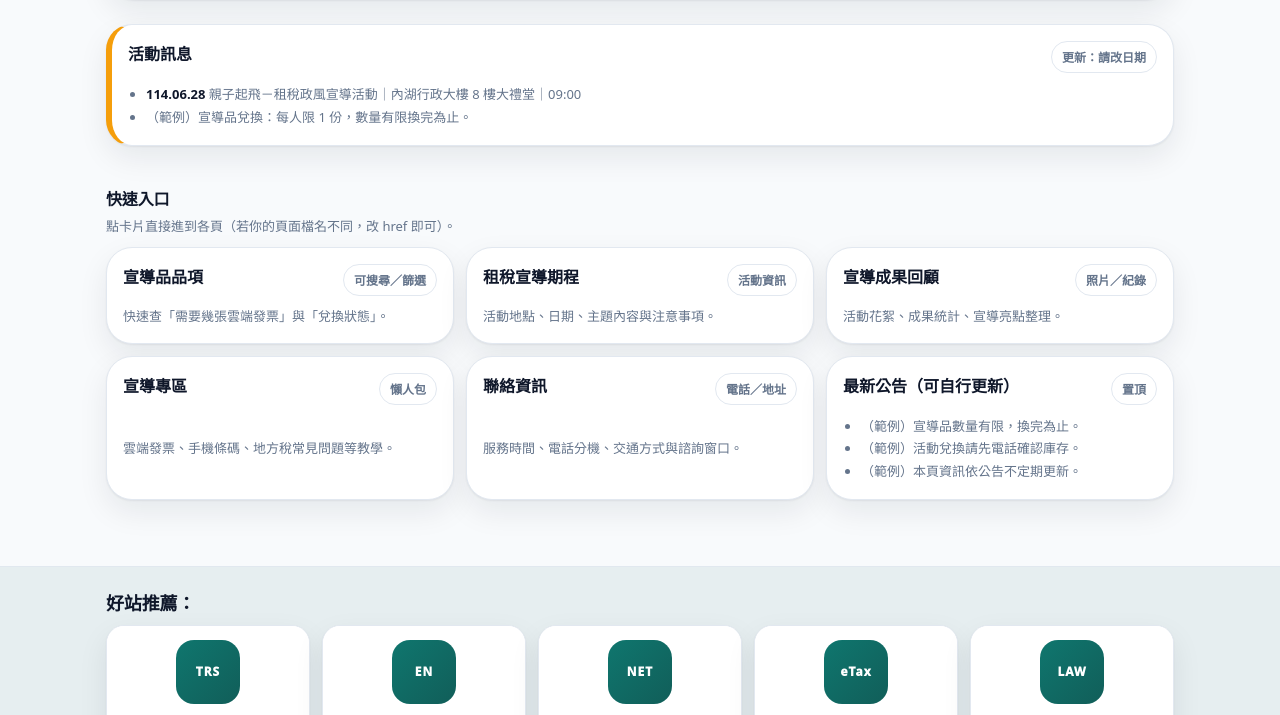
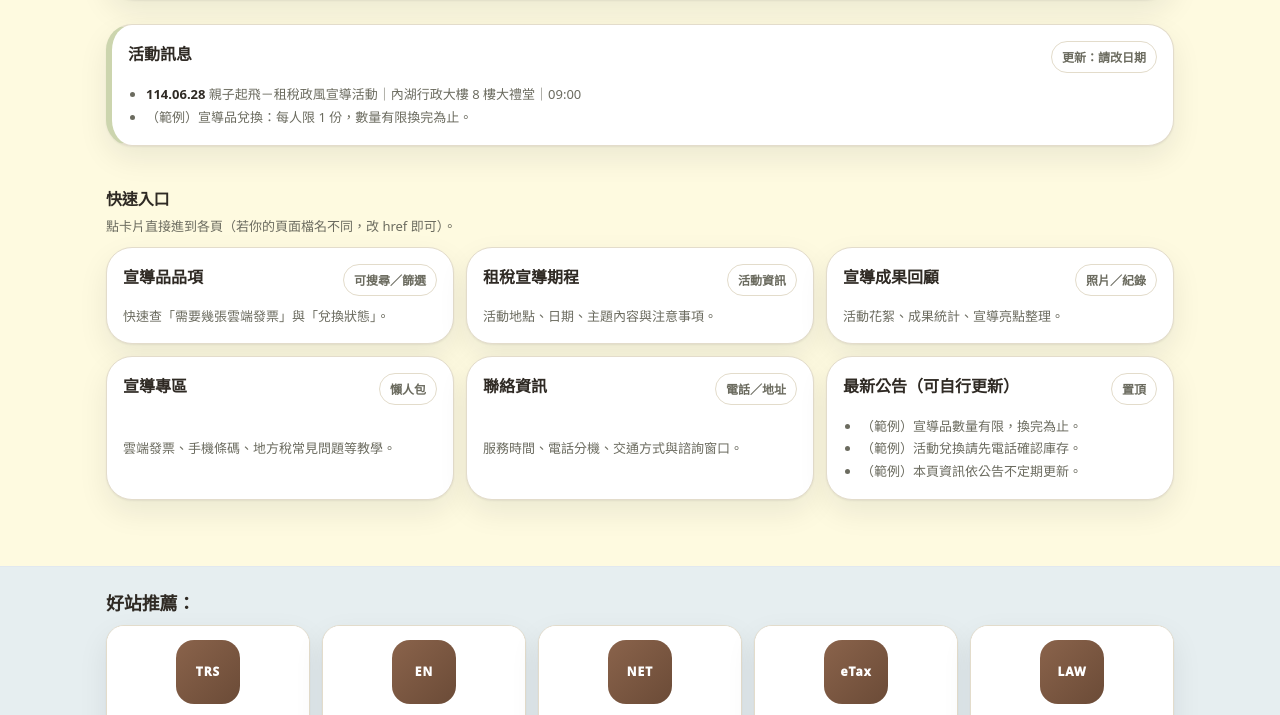
Before and after one commit to yokuhei-ping/Taipei-City-Revenue-Service-Neihu-Branch-1, a plain HTML site: page index.html in a window 1280 px wide. Shown: the part 264-979 px from the top of the page. Drawn offline with Linux system fonts and the light colour scheme.

Commit message:
Update style.css
color

```diff
--- a/assets/style.css
+++ b/assets/style.css
@@ -1,14 +1,23 @@
 :root{
-  --bg:#f8fafc; --card:#ffffff; --muted:#64748b; --text:#0f172a; --line:#e2e8f0;
+  /* 地圖色系：沙/紙/鼠尾草 + 青銅 */
+  --bg:#FEFAE0;        /* 玉米鬚：全站背景 */
+  --card:#ffffff;      /* 卡片保持白，閱讀最清楚 */
+  --muted:#6B6B5F;     /* 柔和灰綠 */
+  --text:#2F2A24;      /* 深棕黑：像地圖印刷墨色 */
+  --line:#E3DCCB;      /* 溫暖邊線 */
 
-  --brand:#0F766E;
-  --brand2:#115E59;
-  --accent:#F59E0B;
+  --paper:#E9EDC9;     /* 米色：區塊底 */
+  --sand:#FAEDCD;      /* 木瓜酥：hover/淡底 */
+
+  --brand:#8A634B;     /* 深青銅：主色（按鈕/LOGO） */
+  --brand2:#6B4B37;    /* 更深：hover */
+  --accent:#CCD5AE;    /* 乾燥鼠尾草：點綴 */
 
   --ok:#16a34a;
   --shadow: 0 1px 2px rgba(15,23,42,.06), 0 12px 30px rgba(15,23,42,.08);
   --r: 18px;
 }
+
 
 *{box-sizing:border-box}
 body{margin:0;font-family:ui-sans-serif,system-ui,-apple-system,"Segoe UI",Roboto,"Noto Sans TC","PingFang TC","Microsoft JhengHei",Arial,sans-serif;background:var(--bg);color:var(--text)}
```
